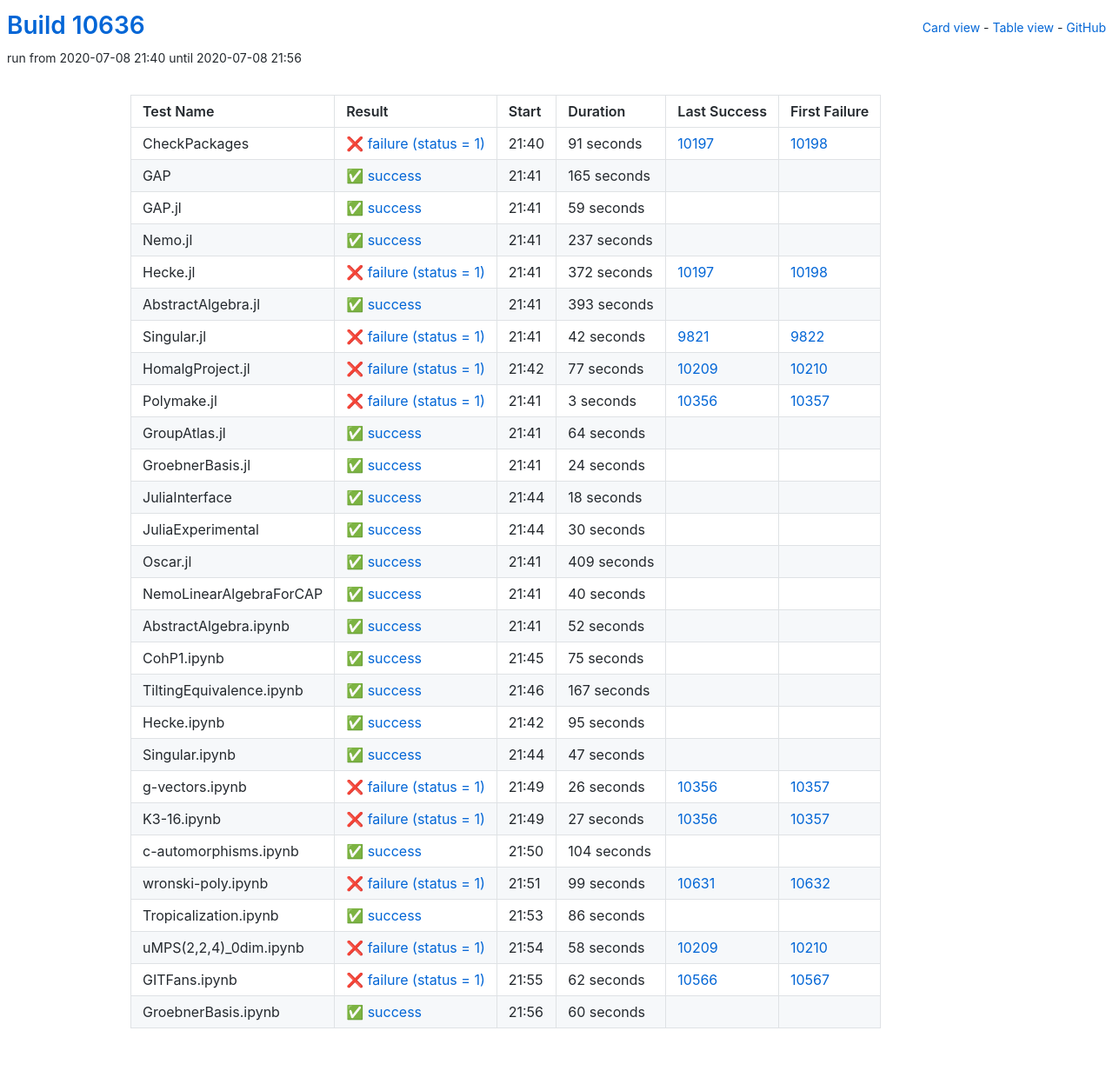
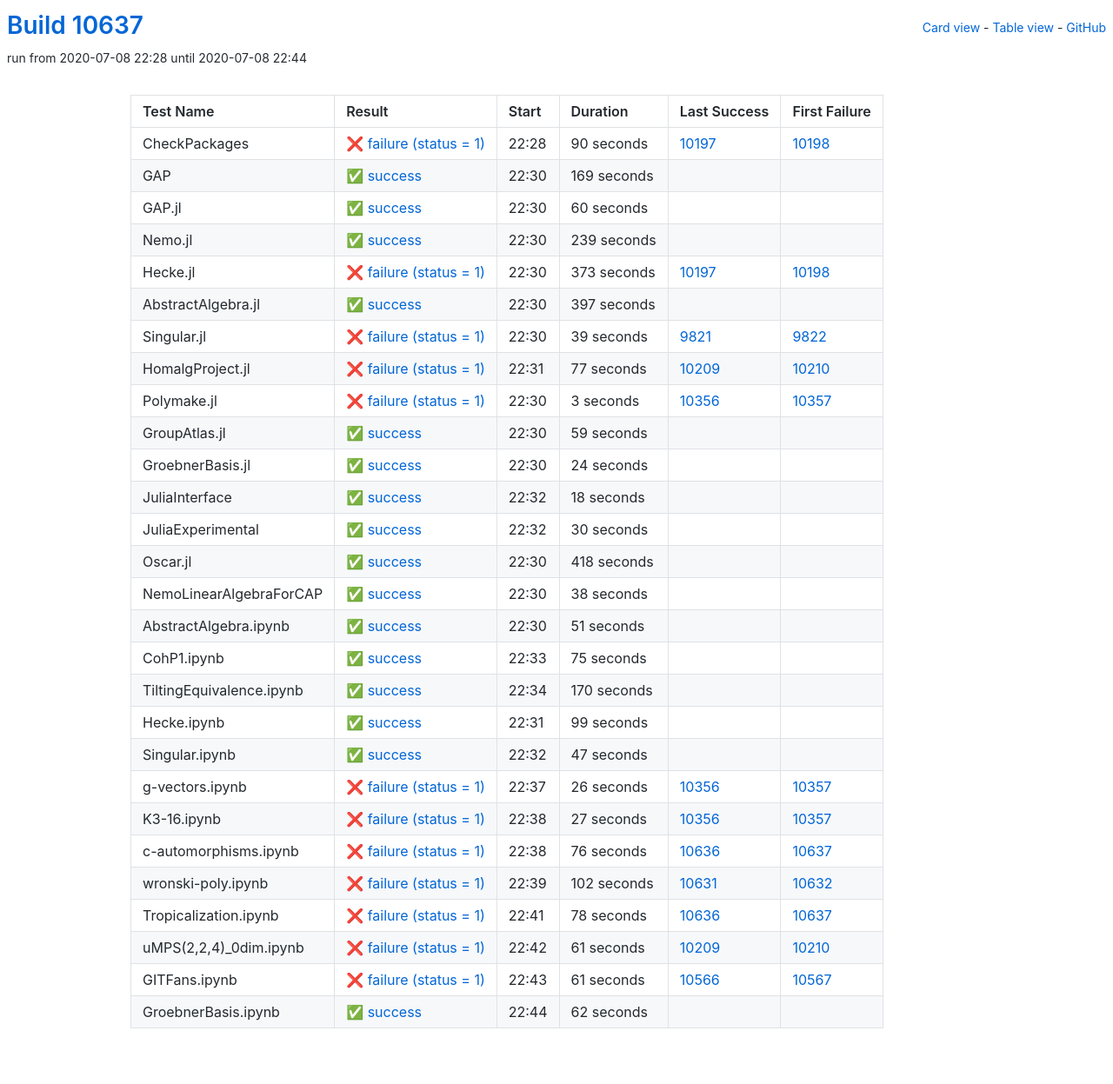
Before and after one commit to oscar-system/oscar-ci-status, a Jekyll site: the page built from table.html, in a window 1280 px wide. Shown: the whole page at 87% size. Built offline with Jekyll 4.4.1, drawn with Linux system fonts in a browser that asks for light colours.

Commit message:
Build #10637

```diff
--- a/_data/ci.yml
+++ b/_data/ci.yml
@@ -1,6 +1,6 @@
 ---
-build: 10636
-build_url: https://oscarci.mathematik.uni-kl.de/job/oscar/10636/
+build: 10637
+build_url: https://oscarci.mathematik.uni-kl.de/job/oscar/10637/
 job: oscar
 organization: oscar-system
 repo: oscar-ci-status
@@ -8,92 +8,92 @@
 tests:
 - name: CheckPackages
   id: checkpackages
-  log: https://oscarci.mathematik.uni-kl.de/job/oscar/10636/artifact/logs/build-10636/CheckPackages.log
-  start: 2020-07-08 21:40
+  log: https://oscarci.mathematik.uni-kl.de/job/oscar/10637/artifact/logs/build-10637/CheckPackages.log
+  start: 2020-07-08 22:28
   success: false
   exitcode: 1
   status: failure
-  duration: 91
+  duration: 90
   last_success: 10197
   last_success_url: https://oscarci.mathematik.uni-kl.de/job/oscar/10197/
   first_failure: 10198
   first_failure_url: https://oscarci.mathematik.uni-kl.de/job/oscar/10198/
 - name: GAP
   id: gap
-  log: https://oscarci.mathematik.uni-kl.de/job/oscar/10636/artifact/logs/build-10636/GAP.log
-  start: 2020-07-08 21:41
+  log: https://oscarci.mathematik.uni-kl.de/job/oscar/10637/artifact/logs/build-10637/GAP.log
+  start: 2020-07-08 22:30
   success: true
   exitcode: 0
   status: success
-  duration: 165
+  duration: 169
   last_success: false
   last_success_url:
   first_failure: false
   first_failure_url:
 - name: GAP.jl
   id: gap-jl
-  log: https://oscarci.mathematik.uni-kl.de/job/oscar/10636/artifact/logs/build-10636/GAP.jl.log
-  start: 2020-07-08 21:41
+  log: https://oscarci.mathematik.uni-kl.de/job/oscar/10637/artifact/logs/build-10637/GAP.jl.log
+  start: 2020-07-08 22:30
   success: true
   exitcode: 0
   status: success
-  duration: 59
+  duration: 60
   last_success: false
   last_success_url:
   first_failure: false
   first_failure_url:
 - name: Nemo.jl
   id: nemo-jl
-  log: https://oscarci.mathematik.uni-kl.de/job/oscar/10636/artifact/logs/build-10636/Nemo.jl.log
-  start: 2020-07-08 21:41
+  log: https://oscarci.mathematik.uni-kl.de/job/oscar/10637/artifact/logs/build-10637/Nemo.jl.log
+  start: 2020-07-08 22:30
   success: true
   exitcode: 0
   status: success
-  duration: 237
+  duration: 239
   last_success: false
   last_success_url:
   first_failure: false
   first_failure_url:
 - name: Hecke.jl
   id: hecke-jl
-  log: https://oscarci.mathematik.uni-kl.de/job/oscar/10636/artifact/logs/build-10636/Hecke.jl.log
-  start: 2020-07-08 21:41
+  log: https://oscarci.mathematik.uni-kl.de/job/oscar/10637/artifact/logs/build-10637/Hecke.jl.log
+  start: 2020-07-08 22:30
   success: false
   exitcode: 1
   status: failure
-  duration: 372
+  duration: 373
   last_success: 10197
   last_success_url: https://oscarci.mathematik.uni-kl.de/job/oscar/10197/
   first_failure: 10198
   first_failure_url: https://oscarci.mathematik.uni-kl.de/job/oscar/10198/
 - name: AbstractAlgebra.jl
   id: abstractalgebra-jl
-  log: https://oscarci.mathematik.uni-kl.de/job/oscar/10636/artifact/logs/build-10636/AbstractAlgebra.jl.log
-  start: 2020-07-08 21:41
+  log: https://oscarci.mathematik.uni-kl.de/job/oscar/10637/artifact/logs/build-10637/AbstractAlgebra.jl.log
+  start: 2020-07-08 22:30
   success: true
   exitcode: 0
   status: success
-  duration: 393
+  duration: 397
   last_success: false
   last_success_url:
   first_failure: false
   first_failure_url:
 - name: Singular.jl
   id: singular-jl
-  log: https://oscarci.mathematik.uni-kl.de/job/oscar/10636/artifact/logs/build-10636/Singular.jl.log
-  start: 2020-07-08 21:41
+  log: https://oscarci.mathematik.uni-kl.de/job/oscar/10637/artifact/logs/build-10637/Singular.jl.log
+  start: 2020-07-08 22:30
   success: false
   exitcode: 1
   status: failure
-  duration: 42
+  duration: 39
   last_success: 9821
   last_success_url: https://oscarci.mathematik.uni-kl.de/job/oscar/9821/
   first_failure: 9822
   first_failure_url: https://oscarci.mathematik.uni-kl.de/job/oscar/9822/
 - name: HomalgProject.jl
   id: homalgproject-jl
-  log: https://oscarci.mathematik.uni-kl.de/job/oscar/10636/artifact/logs/build-10636/HomalgProject.jl.log
-  start: 2020-07-08 21:42
+  log: https://oscarci.mathematik.uni-kl.de/job/oscar/10637/artifact/logs/build-10637/HomalgProject.jl.log
+  start: 2020-07-08 22:31
   success: false
   exitcode: 1
   status: failure
@@ -104,8 +104,8 @@
   first_failure_url: https://oscarci.mathematik.uni-kl.de/job/oscar/10210/
 - name: Polymake.jl
   id: polymake-jl
-  log: https://oscarci.mathematik.uni-kl.de/job/oscar/10636/artifact/logs/build-10636/Polymake.jl.log
-  start: 2020-07-08 21:41
+  log: https://oscarci.mathematik.uni-kl.de/job/oscar/10637/artifact/logs/build-10637/Polymake.jl.log
+  start: 2020-07-08 22:30
   success: false
   exitcode: 1
   status: failure
@@ -116,20 +116,20 @@
   first_failure_url: https://oscarci.mathematik.uni-kl.de/job/oscar/10357/
 - name: GroupAtlas.jl
   id: groupatlas-jl
-  log: https://oscarci.mathematik.uni-kl.de/job/oscar/10636/artifact/logs/build-10636/GroupAtlas.jl.log
-  start: 2020-07-08 21:41
+  log: https://oscarci.mathematik.uni-kl.de/job/oscar/10637/artifact/logs/build-10637/GroupAtlas.jl.log
+  start: 2020-07-08 22:30
   success: true
   exitcode: 0
   status: success
-  duration: 64
+  duration: 59
   last_success: false
   last_success_url:
   first_failure: false
   first_failure_url:
 - name: GroebnerBasis.jl
   id: groebnerbasis-jl
-  log: https://oscarci.mathematik.uni-kl.de/job/oscar/10636/artifact/logs/build-10636/GroebnerBasis.jl.log
-  start: 2020-07-08 21:41
+  log: https://oscarci.mathematik.uni-kl.de/job/oscar/10637/artifact/logs/build-10637/GroebnerBasis.jl.log
+  start: 2020-07-08 22:30
   success: true
   exitcode: 0
   status: success
@@ -140,8 +140,8 @@
   first_failure_url:
 - name: JuliaInterface
   id: juliainterface
-  log: https://oscarci.mathematik.uni-kl.de/job/oscar/10636/artifact/logs/build-10636/JuliaInterface.log
-  start: 2020-07-08 21:44
+  log: https://oscarci.mathematik.uni-kl.de/job/oscar/10637/artifact/logs/build-10637/JuliaInterface.log
+  start: 2020-07-08 22:32
   success: true
   exitcode: 0
   status: success
@@ -152,8 +152,8 @@
   first_failure_url:
 - name: JuliaExperimental
   id: juliaexperimental
-  log: https://oscarci.mathematik.uni-kl.de/job/oscar/10636/artifact/logs/build-10636/JuliaExperimental.log
-  start: 2020-07-08 21:44
+  log: https://oscarci.mathematik.uni-kl.de/job/oscar/10637/artifact/logs/build-10637/JuliaExperimental.log
+  start: 2020-07-08 22:32
   success: true
   exitcode: 0
   status: success
@@ -164,44 +164,44 @@
   first_failure_url:
 - name: Oscar.jl
   id: oscar-jl
-  log: https://oscarci.mathematik.uni-kl.de/job/oscar/10636/artifact/logs/build-10636/Oscar.jl.log
-  start: 2020-07-08 21:41
+  log: https://oscarci.mathematik.uni-kl.de/job/oscar/10637/artifact/logs/build-10637/Oscar.jl.log
+  start: 2020-07-08 22:30
   success: true
   exitcode: 0
   status: success
-  duration: 409
+  duration: 418
   last_success: false
   last_success_url:
   first_failure: false
   first_failure_url:
 - name: NemoLinearAlgebraForCAP
   id: nemolinearalgebraforcap
-  log: https://oscarci.mathematik.uni-kl.de/job/oscar/10636/artifact/logs/build-10636/NemoLinearAlgebraForCAP.log
-  start: 2020-07-08 21:41
+  log: https://oscarci.mathematik.uni-kl.de/job/oscar/10637/artifact/logs/build-10637/NemoLinearAlgebraForCAP.log
+  start: 2020-07-08 22:30
   success: true
   exitcode: 0
   status: success
-  duration: 40
+  duration: 38
   last_success: false
   last_success_url:
   first_failure: false
   first_failure_url:
 - name: AbstractAlgebra.ipynb
   id: abstractalgebra-ipynb
-  log: https://oscarci.mathematik.uni-kl.de/job/oscar/10636/artifact/logs/build-10636/AbstractAlgebra.ipynb.log
-  start: 2020-07-08 21:41
+  log: https://oscarci.mathematik.uni-kl.de/job/oscar/10637/artifact/logs/build-10637/AbstractAlgebra.ipynb.log
+  start: 2020-07-08 22:30
   success: true
   exitcode: 0
   status: success
-  duration: 52
+  duration: 51
   last_success: false
   last_success_url:
   first_failure: false
   first_failure_url:
 - name: CohP1.ipynb
   id: cohp1-ipynb
-  log: https://oscarci.mathematik.uni-kl.de/job/oscar/10636/artifact/logs/build-10636/CohP1.ipynb.log
-  start: 2020-07-08 21:45
+  log: https://oscarci.mathematik.uni-kl.de/job/oscar/10637/artifact/logs/build-10637/CohP1.ipynb.log
+  start: 2020-07-08 22:33
   success: true
   exitcode: 0
   status: success
@@ -212,32 +212,32 @@
   first_failure_url:
 - name: TiltingEquivalence.ipynb
   id: tiltingequivalence-ipynb
-  log: https://oscarci.mathematik.uni-kl.de/job/oscar/10636/artifact/logs/build-10636/TiltingEquivalence.ipynb.log
-  start: 2020-07-08 21:46
+  log: https://oscarci.mathematik.uni-kl.de/job/oscar/10637/artifact/logs/build-10637/TiltingEquivalence.ipynb.log
+  start: 2020-07-08 22:34
   success: true
   exitcode: 0
   status: success
-  duration: 167
+  duration: 170
   last_success: false
   last_success_url:
   first_failure: false
   first_failure_url:
 - name: Hecke.ipynb
   id: hecke-ipynb
-  log: https://oscarci.mathematik.uni-kl.de/job/oscar/10636/artifact/logs/build-10636/Hecke.ipynb.log
-  start: 2020-07-08 21:42
+  log: https://oscarci.mathematik.uni-kl.de/job/oscar/10637/artifact/logs/build-10637/Hecke.ipynb.log
+  start: 2020-07-08 22:31
   success: true
   exitcode: 0
   status: success
-  duration: 95
+  duration: 99
   last_success: false
   last_success_url:
   first_failure: false
   first_failure_url:
 - name: Singular.ipynb
   id: singular-ipynb
-  log: https://oscarci.mathematik.uni-kl.de/job/oscar/10636/artifact/logs/build-10636/Singular.ipynb.log
-  start: 2020-07-08 21:44
+  log: https://oscarci.mathematik.uni-kl.de/job/oscar/10637/artifact/logs/build-10637/Singular.ipynb.log
+  start: 2020-07-08 22:32
   success: true
   exitcode: 0
   status: success
@@ -248,8 +248,8 @@
   first_failure_url:
 - name: g-vectors.ipynb
   id: g-vectors-ipynb
-  log: https://oscarci.mathematik.uni-kl.de/job/oscar/10636/artifact/logs/build-10636/g-vectors.ipynb.log
-  start: 2020-07-08 21:49
+  log: https://oscarci.mathematik.uni-kl.de/job/oscar/10637/artifact/logs/build-10637/g-vectors.ipynb.log
+  start: 2020-07-08 22:37
   success: false
   exitcode: 1
   status: failure
@@ -260,8 +260,8 @@
   first_failure_url: https://oscarci.mathematik.uni-kl.de/job/oscar/10357/
 - name: K3-16.ipynb
   id: k3-16-ipynb
-  log: https://oscarci.mathematik.uni-kl.de/job/oscar/10636/artifact/logs/build-10636/K3-16.ipynb.log
-  start: 2020-07-08 21:49
+  log: https://oscarci.mathematik.uni-kl.de/job/oscar/10637/artifact/logs/build-10637/K3-16.ipynb.log
+  start: 2020-07-08 22:38
   success: false
   exitcode: 1
   status: failure
@@ -272,72 +272,72 @@
   first_failure_url: https://oscarci.mathematik.uni-kl.de/job/oscar/10357/
 - name: c-automorphisms.ipynb
   id: c-automorphisms-ipynb
-  log: https://oscarci.mathematik.uni-kl.de/job/oscar/10636/artifact/logs/build-10636/c-automorphisms.ipynb.log
-  start: 2020-07-08 21:50
-  success: true
-  exitcode: 0
-  status: success
-  duration: 104
-  last_success: false
-  last_success_url:
-  first_failure: false
-  first_failure_url:
-- name: wronski-poly.ipynb
-  id: wronski-poly-ipynb
-  log: https://oscarci.mathematik.uni-kl.de/job/oscar/10636/artifact/logs/build-10636/wronski-poly.ipynb.log
-  start: 2020-07-08 21:51
+  log: https://oscarci.mathematik.uni-kl.de/job/oscar/10637/artifact/logs/build-10637/c-automorphisms.ipynb.log
+  start: 2020-07-08 22:38
   success: false
   exitcode: 1
   status: failure
-  duration: 99
+  duration: 76
+  last_success: 10636
+  last_success_url: https://oscarci.mathematik.uni-kl.de/job/oscar/10636/
+  first_failure: 10637
+  first_failure_url: https://oscarci.mathematik.uni-kl.de/job/oscar/10637/
+- name: wronski-poly.ipynb
+  id: wronski-poly-ipynb
+  log: https://oscarci.mathematik.uni-kl.de/job/oscar/10637/artifact/logs/build-10637/wronski-poly.ipynb.log
+  start: 2020-07-08 22:39
+  success: false
+  exitcode: 1
+  status: failure
+  duration: 102
   last_success: 10631
   last_success_url: https://oscarci.mathematik.uni-kl.de/job/oscar/10631/
   first_failure: 10632
   first_failure_url: https://oscarci.mathematik.uni-kl.de/job/oscar/10632/
 - name: Tropicalization.ipynb
   id: tropicalization-ipynb
-  log: https://oscarci.mathematik.uni-kl.de/job/oscar/10636/artifact/logs/build-10636/Tropicalization.ipynb.log
-  start: 2020-07-08 21:53
-  success: true
-  exitcode: 0
-  status: success
-  duration: 86
-  last_success: false
-  last_success_url:
-  first_failure: false
-  first_failure_url:
-- name: uMPS(2,2,4)_0dim.ipynb
-  id: umps-2-2-4-0dim-ipynb
-  log: https://oscarci.mathematik.uni-kl.de/job/oscar/10636/artifact/logs/build-10636/uMPS-2-2-4-_0dim.ipynb.log
-  start: 2020-07-08 21:54
+  log: https://oscarci.mathematik.uni-kl.de/job/oscar/10637/artifact/logs/build-10637/Tropicalization.ipynb.log
+  start: 2020-07-08 22:41
   success: false
   exitcode: 1
   status: failure
-  duration: 58
+  duration: 78
+  last_success: 10636
+  last_success_url: https://oscarci.mathematik.uni-kl.de/job/oscar/10636/
+  first_failure: 10637
+  first_failure_url: https://oscarci.mathematik.uni-kl.de/job/oscar/10637/
+- name: uMPS(2,2,4)_0dim.ipynb
+  id: umps-2-2-4-0dim-ipynb
+  log: https://oscarci.mathematik.uni-kl.de/job/oscar/10637/artifact/logs/build-10637/uMPS-2-2-4-_0dim.ipynb.log
+  start: 2020-07-08 22:42
+  success: false
+  exitcode: 1
+  status: failure
+  duration: 61
   last_success: 10209
   last_success_url: https://oscarci.mathematik.uni-kl.de/job/oscar/10209/
   first_failure: 10210
   first_failure_url: https://oscarci.mathematik.uni-kl.de/job/oscar/10210/
 - name: GITFans.ipynb
   id: gitfans-ipynb
-  log: https://oscarci.mathematik.uni-kl.de/job/oscar/10636/artifact/logs/build-10636/GITFans.ipynb.log
-  start: 2020-07-08 21:55
+  log: https://oscarci.mathematik.uni-kl.de/job/oscar/10637/artifact/logs/build-10637/GITFans.ipynb.log
+  start: 2020-07-08 22:43
   success: false
   exitcode: 1
   status: failure
-  duration: 62
+  duration: 61
   last_success: 10566
   last_success_url: https://oscarci.mathematik.uni-kl.de/job/oscar/10566/
   first_failure: 10567
   first_failure_url: https://oscarci.mathematik.uni-kl.de/job/oscar/10567/
 - name: GroebnerBasis.ipynb
   id: groebnerbasis-ipynb
-  log: https://oscarci.mathematik.uni-kl.de/job/oscar/10636/artifact/logs/build-10636/GroebnerBasis.ipynb.log
-  start: 2020-07-08 21:56
+  log: https://oscarci.mathematik.uni-kl.de/job/oscar/10637/artifact/logs/build-10637/GroebnerBasis.ipynb.log
+  start: 2020-07-08 22:44
   success: true
   exitcode: 0
   status: success
-  duration: 60
+  duration: 62
   last_success: false
   last_success_url:
   first_failure: false
```
Also changed, not shown: README.md.
